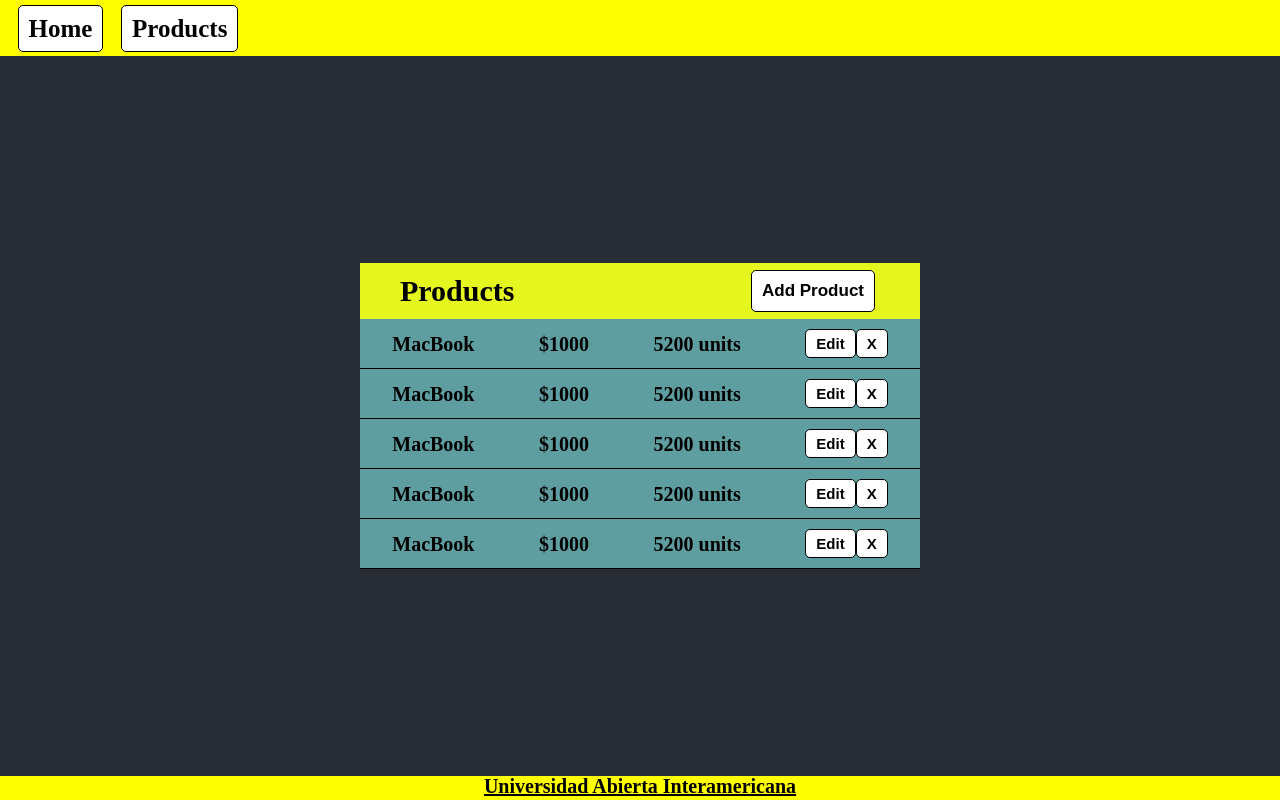
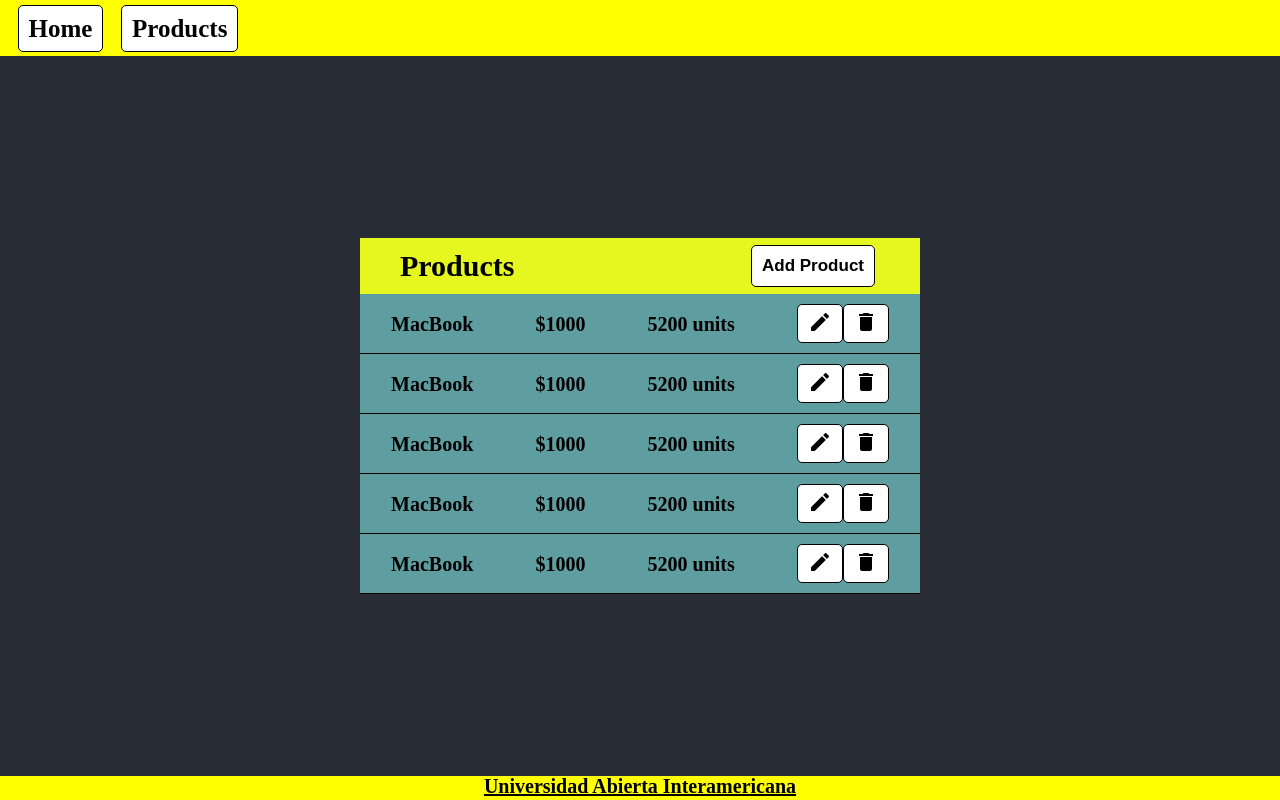
Before and after one commit to SantiagoCaprile/MCGA-2022-Segundo-Parcial, a React (Create React App) app: page /products in a window 1280 px wide. Built offline with nearby package versions, Linux system fonts and the light colour scheme.

Commit message:
Se agregaron los iconos en los botones de editar(lapicito) y borrar (tachito)

```diff
--- a/src/components/Layout/index.jsx
+++ b/src/components/Layout/index.jsx
@@ -5,6 +5,9 @@
 const Layout = ({children}) => {
   return (
     <div>
+        <head>
+            <link href="https://fonts.googleapis.com/icon?family=Material+Icons" rel="stylesheet"></link>
+        </head>
         <nav className={styles.header} >
             <div className={styles.options}>
                 <Link to={'/'} className={styles.buttons}>Home</Link>
--- a/src/components/ProductItem/index.jsx
+++ b/src/components/ProductItem/index.jsx
@@ -8,8 +8,12 @@
         <p>$1000</p>
         <p>5200 units</p>
         <div className={styles.options}>
-            <button className={styles.buttons}>Edit</button>
-            <button className={styles.buttons}>X</button>
+            <button className={styles.buttons}>
+              <span class="material-icons">edit</span>
+            </button>
+            <button className={styles.buttons}>
+              <span class="material-icons">delete</span>
+            </button>
         </div>
     </div>
   );
```
Also changed, not shown: src/components/ProductItem/productItem.module.css (line endings or trailing spaces).
